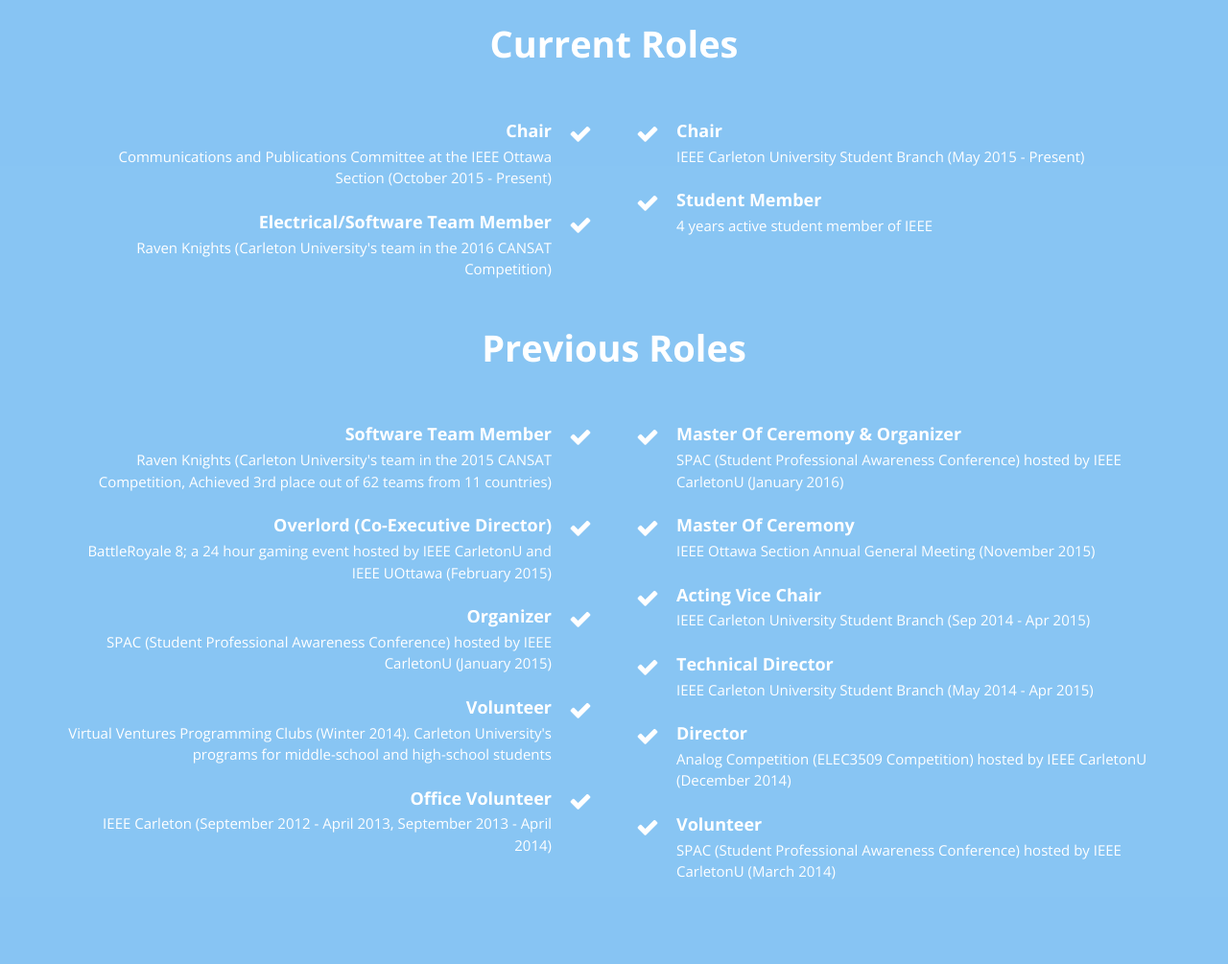
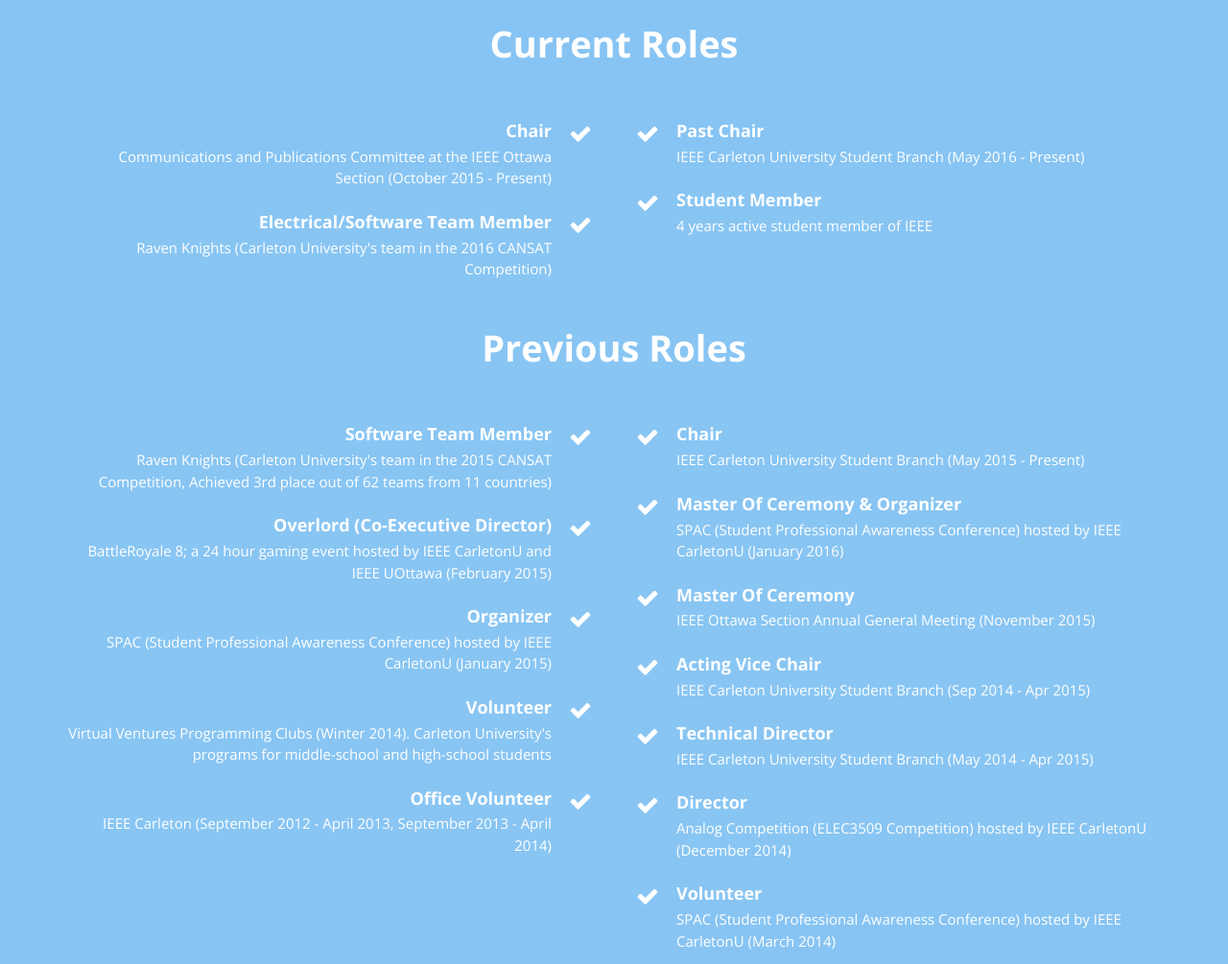
Before and after one commit to Maytham1994/MyOwnWebsite, a plain HTML site: page index.html in a window 1280 px wide. Shown: the part 1860-2865 px from the top of the page at 96% size. Drawn offline with nearby package versions, Linux system fonts and the light colour scheme.

Commit message:
Changed my IEEE Carleton Roles from Chair to Past

```diff
--- a/index.html
+++ b/index.html
@@ -246,8 +246,8 @@
 								<i class="fa fa-check"></i>
 							</div>
 							<div class="media-body">
-								<h4 class="media-heading">Chair</h4>
-								<p>IEEE Carleton University Student Branch (May 2015 - Present) </p>
+								<h4 class="media-heading">Past Chair</h4>
+								<p>IEEE Carleton University Student Branch (May 2016 - Present) </p>
 							</div>
 						</div>
 						<div class="media">
@@ -314,6 +314,15 @@
 						</div>
 						<div class="space visible-xs"></div>
 						<div class="col-sm-6">
+							<div class="media">
+								<div class="media-left">
+									<i class="fa fa-check"></i>
+								</div>
+								<div class="media-body">
+									<h4 class="media-heading">Chair</h4>
+									<p>IEEE Carleton University Student Branch (May 2015 - Present) </p>
+								</div>
+							</div>
 							<div class="media">
 								<div class="media-left">
 									<i class="fa fa-check"></i>
```
